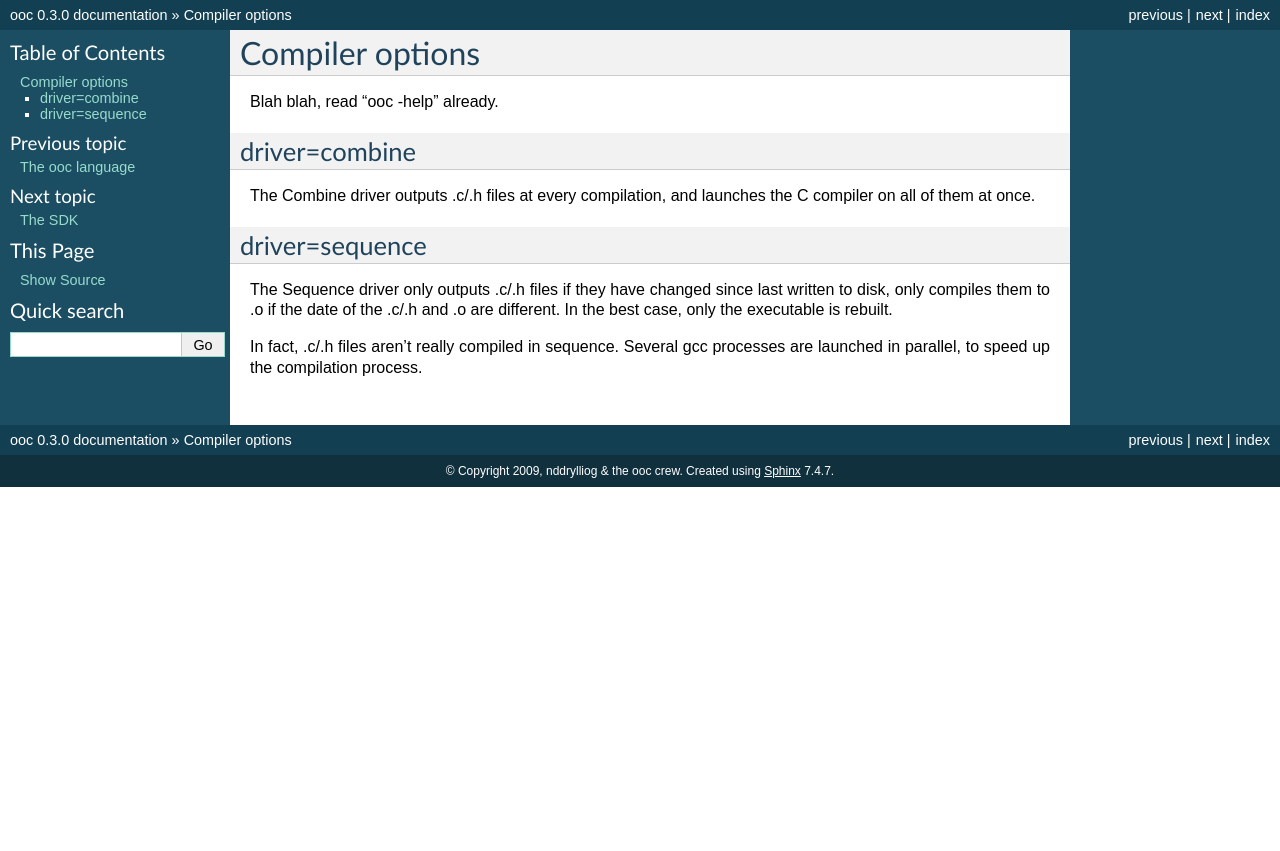
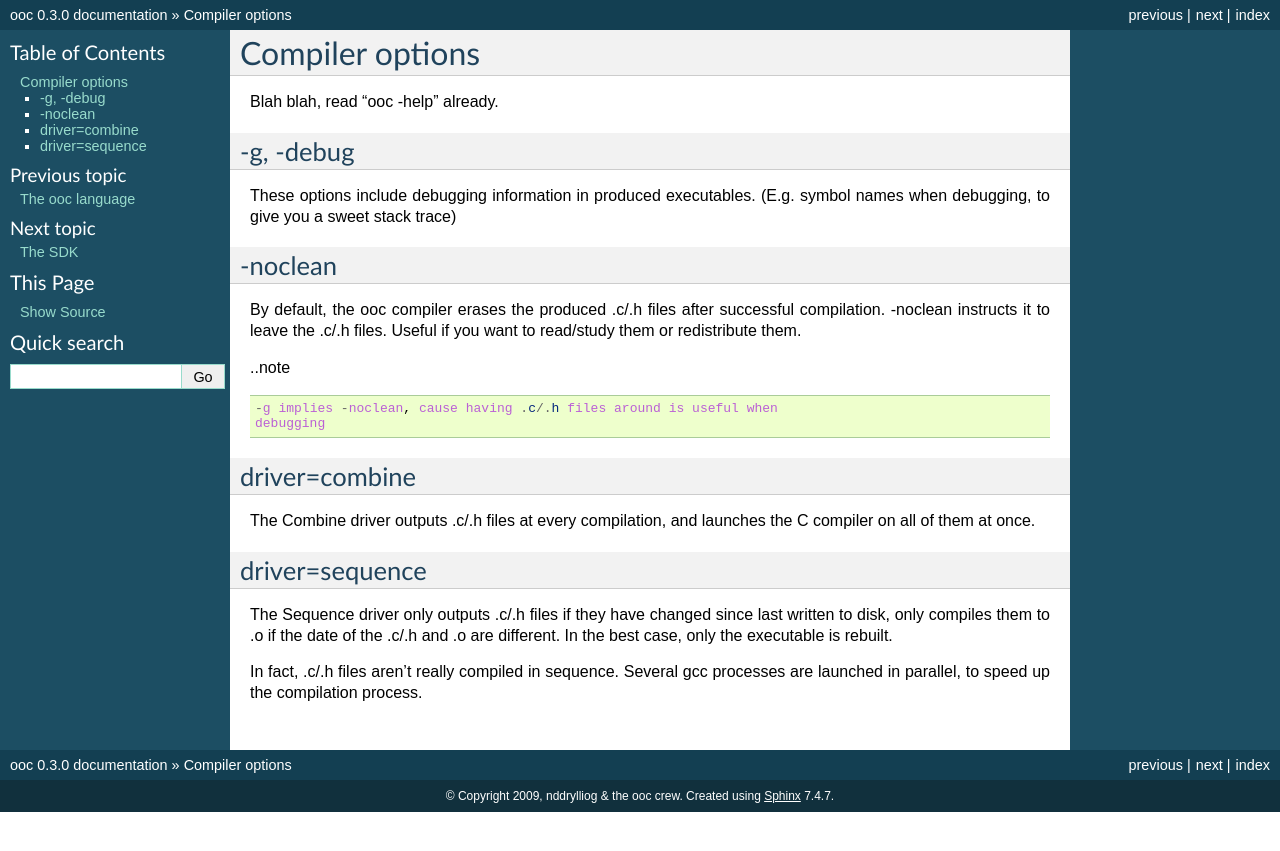
Before and after one commit to fasterthanlime/ooc-docs, a Sphinx documentation site: the page built from source/compiler.rst, in a window 1280 px wide. Shown: the top 851 px of the page. Built offline with Sphinx 7.4.7, drawn with Linux system fonts in a browser that asks for light colours.

Commit message:
Added -noclean, -g/-debug options

```diff
--- a/source/compiler.rst
+++ b/source/compiler.rst
@@ -2,6 +2,24 @@ Compiler options
 ================
 
 Blah blah, read "ooc -help" already.
+
+-g, -debug
+----------
+
+These options include debugging information in produced executables.
+(E.g. symbol names when debugging, to give you a sweet stack trace)
+
+-noclean
+--------
+
+By default, the ooc compiler erases the produced .c/.h files after successful
+compilation. -noclean instructs it to leave the .c/.h files. Useful if you
+want to read/study them or redistribute them.
+
+..note ::
+
+        -g implies -noclean, cause having .c/.h files around is useful when
+        debugging
 
 driver=combine
 --------------
```
